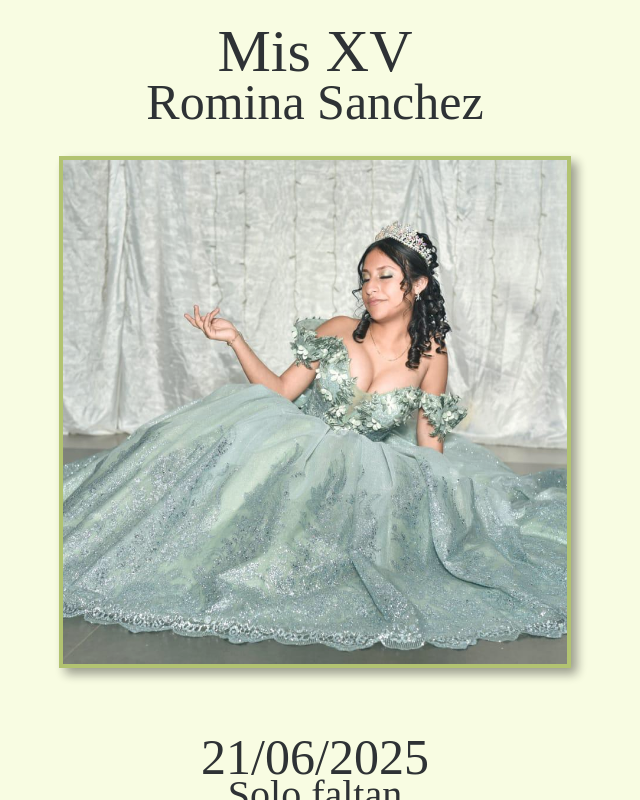
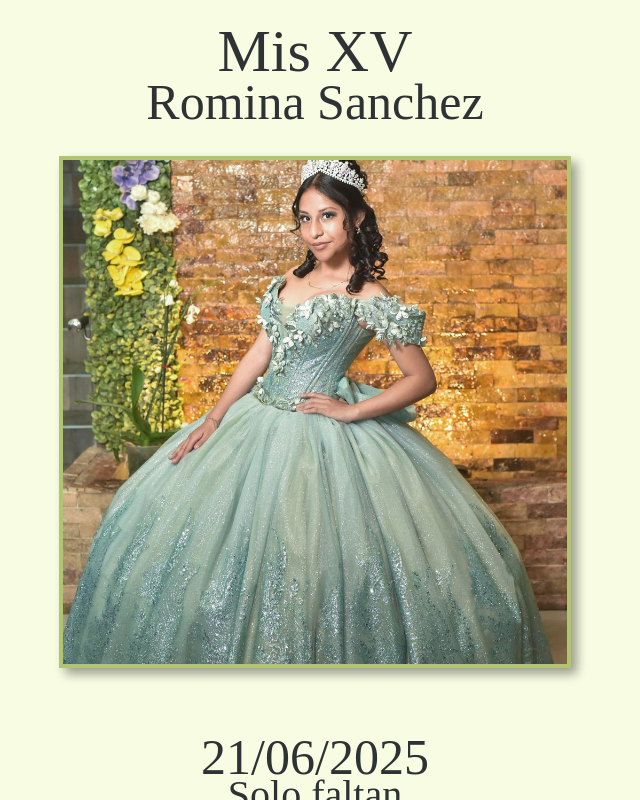
Before and after one commit to AdairKevin/InvitacionRomina21Jun, a plain HTML site: page Index.html in a window 1280 px wide. Both pictures are taken after a click on the picture 640 px from the left and 400 px from the top of the page. Shown: the whole page, without its empty margins (325-965 px from the left). Drawn offline with nearby package versions, Linux system fonts and the light colour scheme; a web font is replaced by a local one.

Commit message:
cambio foto

```diff
--- a/Index.html
+++ b/Index.html
@@ -50,7 +50,7 @@
         <div class="container__foto">
           <div class="card__foto">
             <img
-              src="assets/WhatsApp Image 2025-04-21 at 4.53.27 PM.jpeg"
+              src="assets/adsadad.jpeg"
               width="100%"
               height="100%"
               alt="portada"
```
Also changed, not shown: assets/adsadad.jpeg (added).
